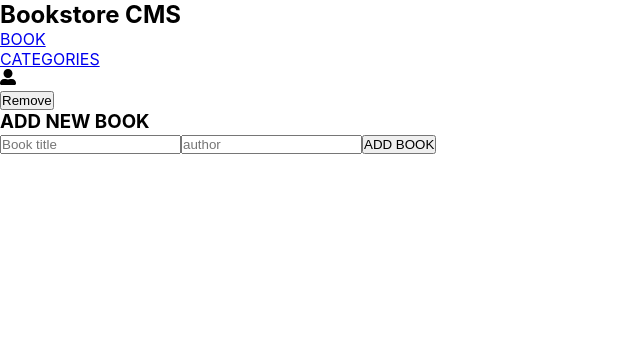
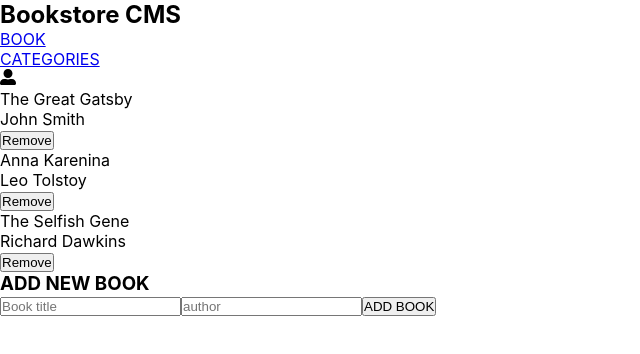
Before and after one commit to Donmark2k/bookstore, a React (Create React App) app: page /bookList in a window 1280 px wide. Shown: the top 354 px of the page, without its empty margins (0-640 px from the left). Built offline with nearby package versions, Linux system fonts and the light colour scheme.

Commit message:
Display the book

```diff
--- a/src/components/bookList.js
+++ b/src/components/bookList.js
@@ -1,12 +1,37 @@
 import React from 'react';
+import { useSelector } from 'react-redux';
 import AddBook from './addBook';
 import Book from './Book';
 
-const BookList = () => (
-  <>
-    <Book />
-    <AddBook />
-  </>
-);
+// const BookList = () => {
+//   const { books } = useSelector((state) => state);
+//    console.log(books);
+//   return (
+//     <>
+//       { books.map((book) => <Book key={book.item_id} title={book.title} author={book.author} />) }
+
+
+//     </>
+//   );
+// };
+
+// export default BookList;
+const BookList = () => {
+  const { books } = useSelector((state) => state);
+
+  return (
+    <>
+    <div>
+      {
+        books.books.map((book) =>
+      <Book key={book.item_id} title={book.title} author={book.author}
+       />)
+       }
+       </div>
+      <AddBook />
+
+    </>
+  );
+};
 
 export default BookList;
--- a/src/redux/books/booksSlice.js
+++ b/src/redux/books/booksSlice.js
@@ -1,6 +1,9 @@
 import { createSlice } from '@reduxjs/toolkit';
 
-const initialState = [{
+const initialState = {
+  numberOfBooks: '4',
+  books: [{
+
     item_id: 'item1',
     title: 'The Great Gatsby',
     author: 'John Smith',
@@ -18,8 +21,8 @@
     author: 'Richard Dawkins',
     category: 'Nonfiction',
   },
-];
-
+  ],
+};
 
 const bookSlice = createSlice({
   name: 'books',
```
Lines whose indentation alone changed are shown as unchanged.
